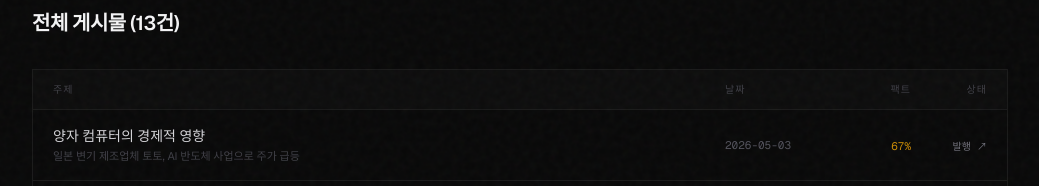
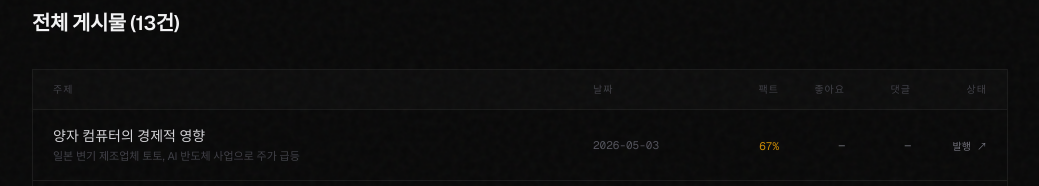
Before and after one commit to YunhuPark/algo-site, a Next.js app: page /dashboard in a window 1280 px wide. Shown: the part 614-800 px from the top of the page, without its empty margins (120-1159 px from the left). Built offline with nearby package versions, Linux system fonts and the light colour scheme; no server answers.

Commit message:
dashboard: 좋아요·댓글 수 Instagram API에서 실시간 표시

```diff
--- a/src/app/dashboard/page.tsx
+++ b/src/app/dashboard/page.tsx
@@ -2,6 +2,7 @@ import Header from '@/components/Header';
 import Footer from '@/components/Footer';
 import fs from 'fs';
 import path from 'path';
+import { getPosts } from '@/lib/instagram';
 
 interface PostMeta {
   topic: string;
@@ -38,8 +39,10 @@ function formatTime(sec: number) {
   return m > 0 ? `${m}분 ${s}초` : `${s}초`;
 }
 
-export default function DashboardPage() {
+export default async function DashboardPage() {
   const all = loadMeta();
+  const igPosts = await getPosts(50);
+  const igById = Object.fromEntries(igPosts.map((p) => [p.id, p]));
   const published = all.filter((p) => p.ig_post_id);
   const withFact = all.filter((p) => p.fact_confirmed + p.fact_disputed + p.fact_unverifiable > 0);
   const totalFacts = withFact.reduce((a, p) => a + p.fact_confirmed + p.fact_disputed + p.fact_unverifiable, 0);
@@ -99,10 +102,12 @@ export default function DashboardPage() {
 
           <div className="border border-[#1a1a1a] divide-y divide-[#1a1a1a]">
             {/* 헤더 */}
-            <div className="grid grid-cols-[1fr_90px_80px_60px] gap-4 px-5 py-3 bg-[#0d0d0d]">
+            <div className="grid grid-cols-[1fr_90px_80px_50px_50px_60px] gap-4 px-5 py-3 bg-[#0d0d0d]">
               <p className="text-[10px] font-mono text-zinc-700 uppercase tracking-widest">주제</p>
               <p className="text-[10px] font-mono text-zinc-700 uppercase tracking-widest">날짜</p>
               <p className="text-[10px] font-mono text-zinc-700 uppercase tracking-widest text-right">팩트</p>
+              <p className="text-[10px] font-mono text-zinc-700 uppercase tracking-widest text-right">좋아요</p>
+              <p className="text-[10px] font-mono text-zinc-700 uppercase tracking-widest text-right">댓글</p>
               <p className="text-[10px] font-mono text-zinc-700 uppercase tracking-widest text-right">상태</p>
             </div>
 
@@ -110,11 +115,12 @@ export default function DashboardPage() {
               const total = post.fact_confirmed + post.fact_disputed + post.fact_unverifiable;
               const rate = total > 0 ? Math.round((post.fact_confirmed / total) * 100) : null;
               const isPublished = !!post.ig_post_id;
+              const igData = post.ig_post_id ? igById[post.ig_post_id] : null;
 
               return (
                 <div
                   key={i}
-                  className="grid grid-cols-[1fr_90px_80px_60px] gap-4 px-5 py-4 hover:bg-[#0d0d0d] transition-colors"
+                  className="grid grid-cols-[1fr_90px_80px_50px_50px_60px] gap-4 px-5 py-4 hover:bg-[#0d0d0d] transition-colors"
                 >
                   {/* 주제 */}
                   <div className="min-w-0">
@@ -134,11 +140,7 @@ export default function DashboardPage() {
                   {/* 팩트 확인율 */}
                   <div className="self-center text-right">
                     {rate !== null ? (
-                      <span
-                        className={`text-[11px] font-mono ${
-                          rate >= 80 ? 'text-emerald-600' : rate >= 50 ? 'text-yellow-600' : 'text-red-700'
-                        }`}
-                      >
+                      <span className={`text-[11px] font-mono ${rate >= 80 ? 'text-emerald-600' : rate >= 50 ? 'text-yellow-600' : 'text-red-700'}`}>
                         {rate}%
                       </span>
                     ) : (
@@ -146,15 +148,21 @@ export default function DashboardPage() {
                     )}
                   </div>
 
+                  {/* 좋아요 */}
+                  <p className="text-[11px] font-mono text-zinc-500 self-center text-right">
+                    {igData ? igData.likeCount : '—'}
+                  </p>
+
+                  {/* 댓글 */}
+                  <p className="text-[11px] font-mono text-zinc-500 self-center text-right">
+                    {igData ? igData.commentsCount : '—'}
+                  </p>
+
                   {/* 상태 */}
                   <div className="self-center text-right">
                     {isPublished ? (
-                      <a
-                        href={post.permalink}
-                        target="_blank"
-                        rel="noopener noreferrer"
-                        className="text-[10px] font-mono text-zinc-500 hover:text-zinc-300 transition-colors"
-                      >
+                      <a href={post.permalink} target="_blank" rel="noopener noreferrer"
+                        className="text-[10px] font-mono text-zinc-500 hover:text-zinc-300 transition-colors">
                         발행 ↗
                       </a>
                     ) : (
--- a/src/lib/instagram.ts
+++ b/src/lib/instagram.ts
@@ -7,6 +7,8 @@ export interface Post {
   permalink: string;
   timestamp: string;
   mediaType: 'IMAGE' | 'VIDEO' | 'CAROUSEL_ALBUM';
+  likeCount: number;
+  commentsCount: number;
 }
 
 export async function getPosts(limit = 18): Promise<Post[]> {
@@ -16,7 +18,7 @@ export async function getPosts(limit = 18): Promise<Post[]> {
 
   try {
     const res = await fetch(
-      `${BASE}/${userId}/media?fields=id,caption,media_url,media_type,permalink,timestamp&access_token=${token}&limit=${limit}`,
+      `${BASE}/${userId}/media?fields=id,caption,media_url,media_type,permalink,timestamp,like_count,comments_count&access_token=${token}&limit=${limit}`,
       { next: { revalidate: 3600 } },
     );
     if (!res.ok) return [];
@@ -49,6 +51,8 @@ export async function getPosts(limit = 18): Promise<Post[]> {
         permalink: item.permalink,
         timestamp: item.timestamp,
         mediaType: item.media_type,
+        likeCount: item.like_count ?? 0,
+        commentsCount: item.comments_count ?? 0,
       });
     }
 
```
